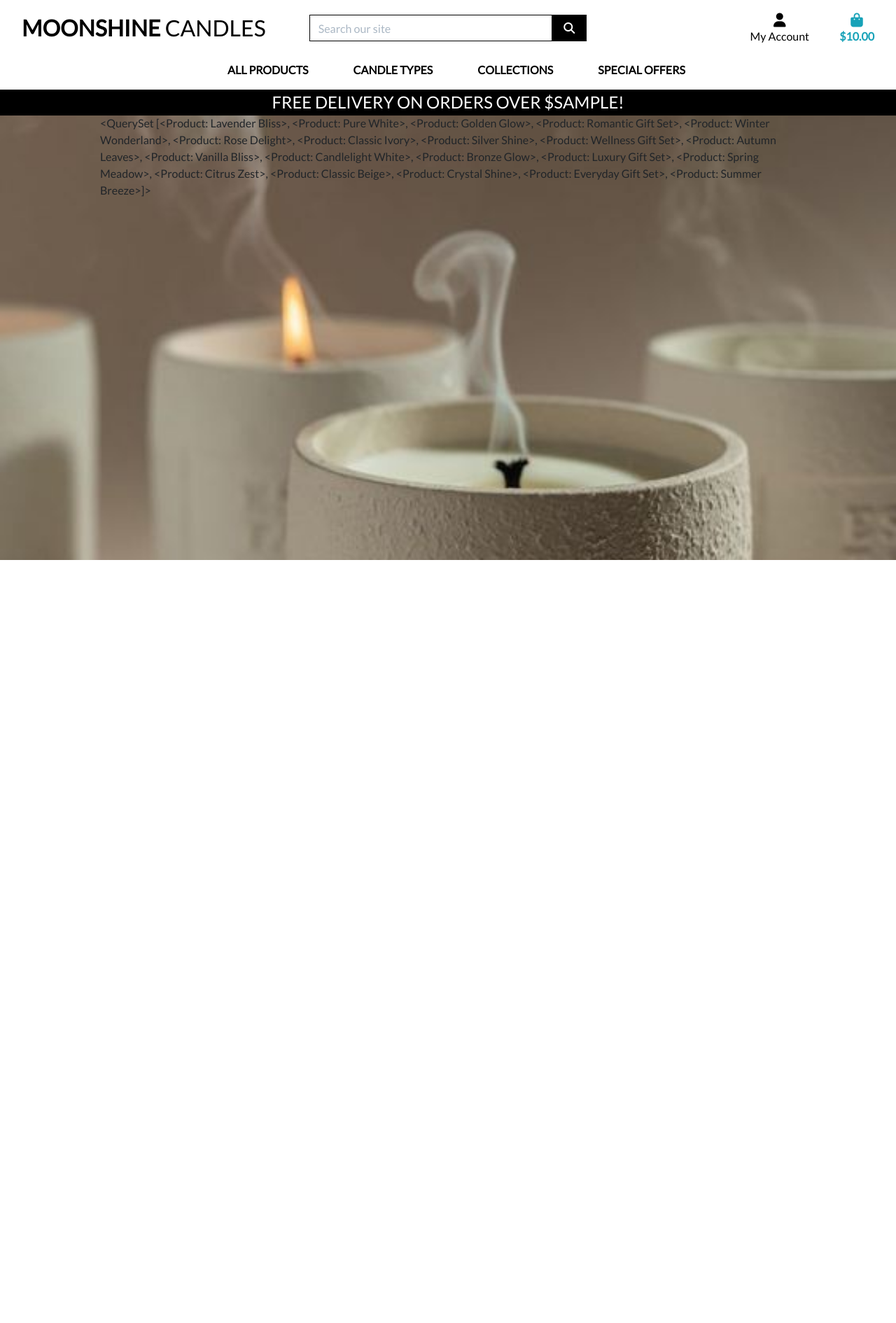
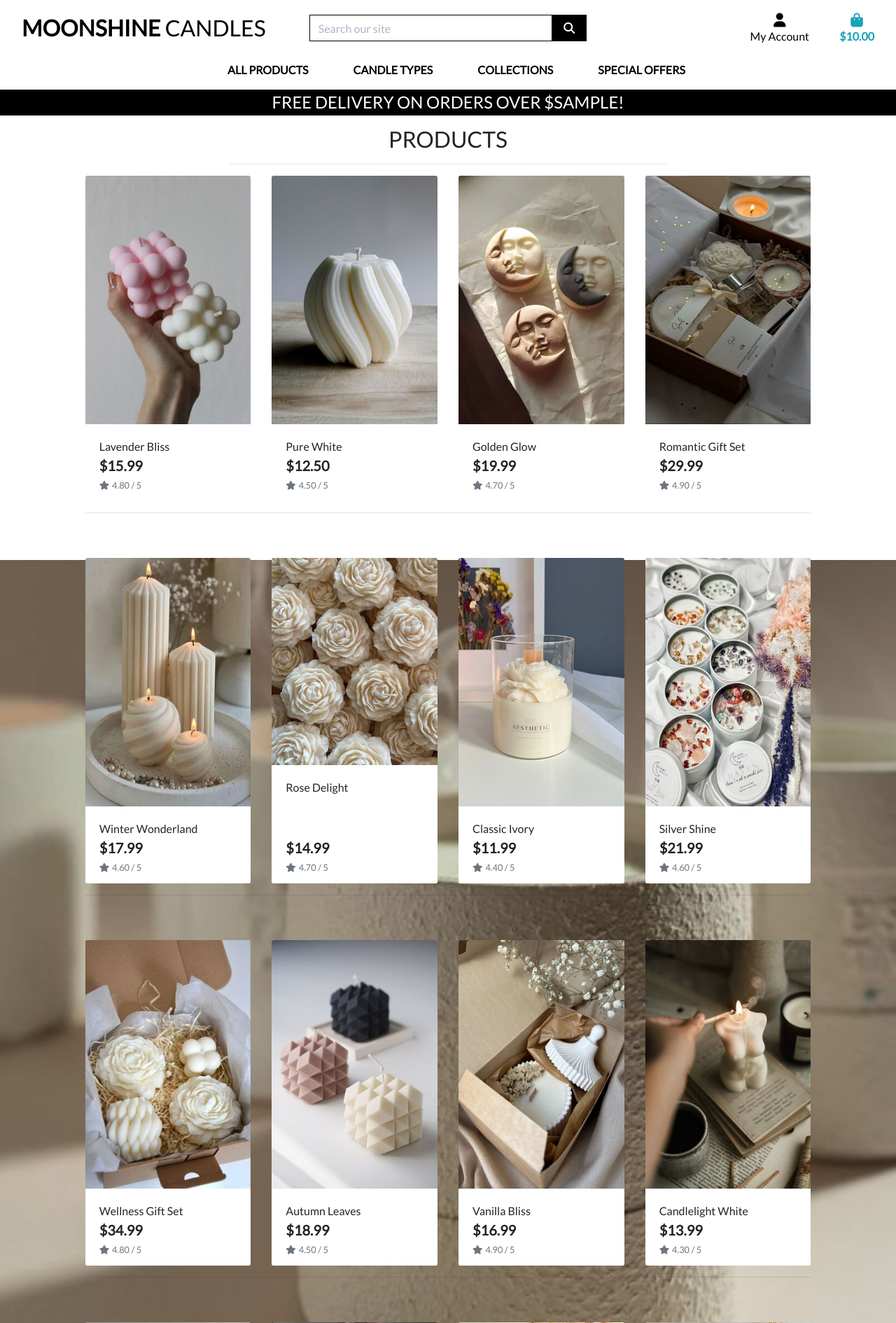
Before and after one commit to OleksandraMakarets/MoonShineCandles, a Django app: template products/templates/products/products.html in a window 1280 px wide. Shown: the top 1890 px of the page at 70% size. Before the commit the page ends 800 px from the top, so only its background shows below. Run offline with Django 3.2, Linux system fonts and the light colour scheme; data comes from the database, SQL or seed files in the repository; tables that the repository leaves empty hold one stand-in row (values such as "Sample post"); the template is opened without the code that fills it: values that come from a table or form of the project are taken from there, most other values are stand-ins (such as "Sample title", 1, 10 or a date in 2020); some libraries are stand-ins or nearby versions.

Commit message:
Strart products tempaltes

```diff
--- a/products/templates/products/products.html
+++ b/products/templates/products/products.html
@@ -10,10 +10,69 @@
 {% endblock %}
 
 {% block content %}
-    <div class="container">
+    <div class="overlay"></div>
+    <div class="container-fluid">
         <div class="row">
-            <div class="col">
-                {{ products }}
+            <div class="col text-center mt-3">
+                <h2 class="logo-font">Products</h2>
+                <hr class="w-50 mb-1">
+            </div>
+        </div>
+        <div class="row">
+            <div class="product-container col-10 offset-1">
+                <div class="row mt-1 mb-2"></div>
+                <div class="row">
+                    {% for product in products %}
+                        <div class="col-sm-6 col-md-6 col-lg-4 col-xl-3">
+                            <div class="card h-100 border-0">
+                                {% if product.image %}
+                                <a href="">
+                                    <img class="card-img-top img-fluid" src="{{ product.image.url }}" alt="{{ product.name }}">
+                                </a>
+                                {% else %}
+                                <a href="">
+                                    <img class="card-img-top img-fluid" src="{{ MEDIA_URL }}noimage.png" alt="{{ product.name }}">
+                                </a>
+                                {% endif %}
+                                <div class="card-body pb-0">
+                                    <p class="mb-0">{{ product.name }}</p>
+                                </div>
+                                <div class="card-footer bg-white pt-0 border-0 text-left">
+                                    <div class="row">
+                                        <div class="col">
+                                            <p class="lead mb-0 text-left font-weight-bold">${{ product.price }}</p>
+                                            {% if product.rating %}
+                                                <small class="text-muted"><i class="fas fa-star mr-1"></i>{{ product.rating }} / 5</small>
+                                            {% else %}
+                                                <small class="text-muted">No Rating</small>
+                                            {% endif %}
+                                        </div>
+                                    </div>
+                                </div>
+                            </div>
+                        </div>
+                        {% if forloop.counter|divisibleby:1 %}
+                            <div class="col-12 d-sm-none mb-5">
+                                <hr>
+                            </div>
+                        {% endif %}
+                        {% if forloop.counter|divisibleby:2 %}
+                            <div class="col-12 d-none d-sm-block d-md-block d-lg-none mb-5">
+                                <hr>
+                            </div>
+                        {% endif %}
+                        {% if forloop.counter|divisibleby:3 %}
+                            <div class="col-12 d-none d-lg-block d-xl-none mb-5">
+                                <hr>
+                            </div>
+                        {% endif %}
+                        {% if forloop.counter|divisibleby:4 %}
+                            <div class="col-12 d-none d-xl-block mb-5">
+                                <hr>
+                            </div>
+                        {% endif %}
+                    {% endfor %}
+                </div>
             </div>
         </div>
     </div>
```
Also changed, not shown: media/romantic_gift_set.jpg (renamed from media/omantic_gift_set.jpg), media/rose_delighht.jpg (renamed from media/rose.jpg), media/silver_shine.jpg (renamed from media/silver_shine..jpg), media/spring_meadow.jpg (renamed from media/cart12.jpg).
